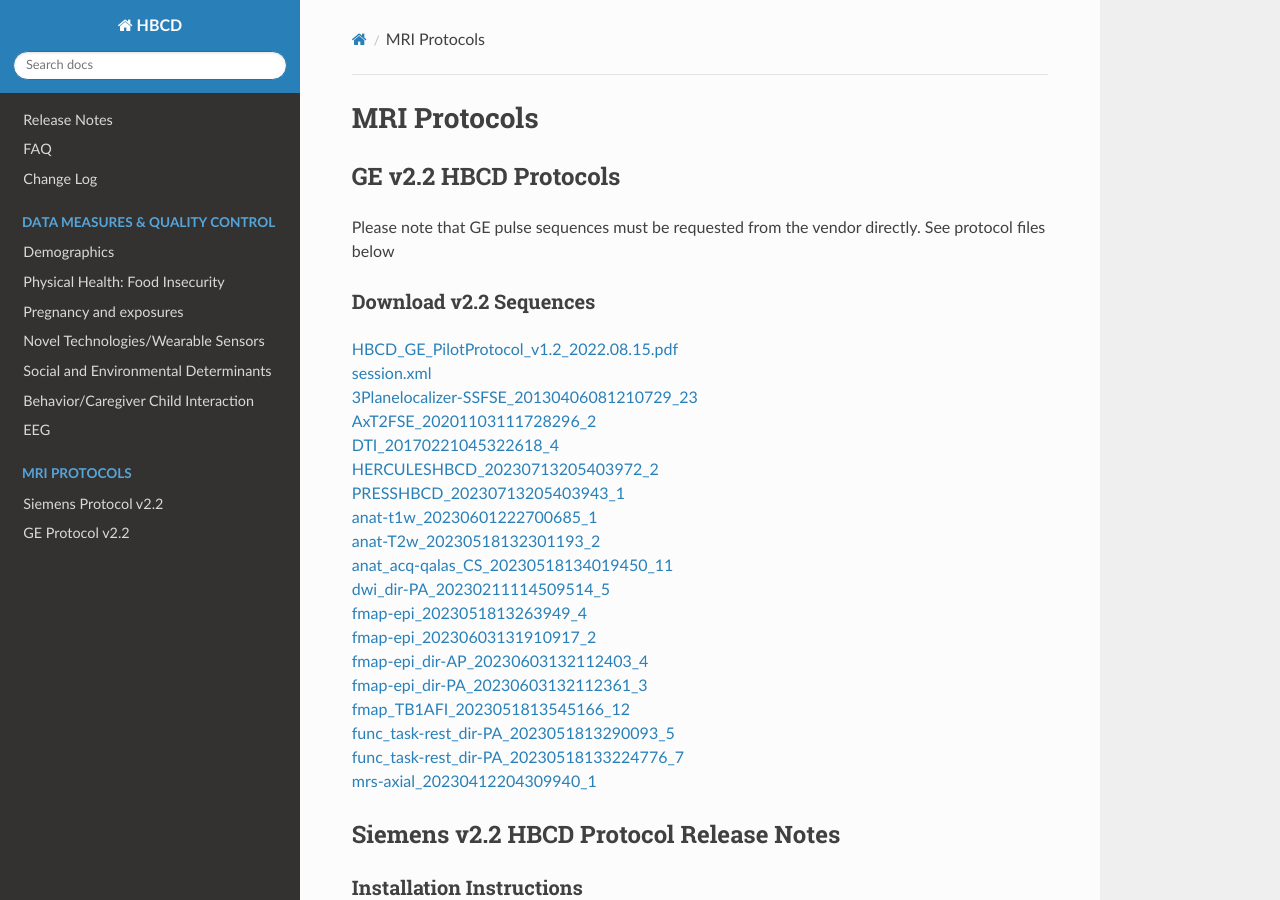
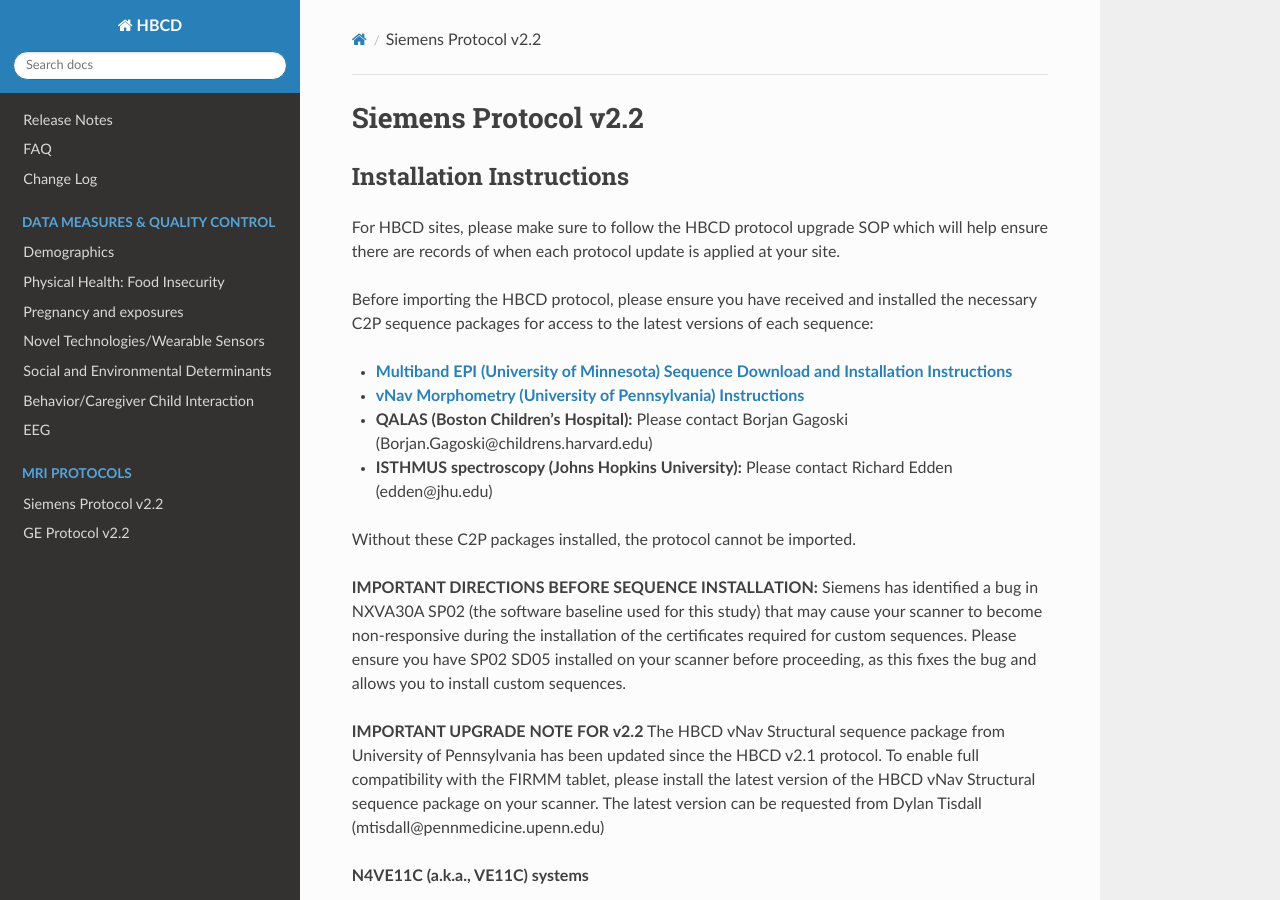
Before and after one commit to mattcieslak/hbcd-docs, an MkDocs documentation site: the page built from docs/mriprotocols/siemens.md, in a window 1280 px wide and 900 px high. Built offline with MkDocs 1.6.1, drawn with Linux system fonts in a browser that asks for light colours; nearby versions of some CDN libraries.

Commit message:
organize mriprotocols

```diff
--- a/docs/mri_protocols.md
+++ b/docs/mriprotocols/siemens.md
@@ -1,32 +1,7 @@
-# MRI Protocols
+# Siemens Protocol v2.2
 
-## GE v2.2 HBCD Protocols
-Please note that GE pulse sequences must be requested from the vendor directly. See protocol files below
+## Installation Instructions
 
-### Download v2.2 Sequences
-[HBCD_GE_PilotProtocol_v1.2_2022.08.15.pdf](v2.2_sequences/ge/HBCD_GE_PilotProtocol_v1.2_2022.08.15.pdf)<br>
-[session.xml](v2.2_sequences/ge/session.xml)<br>
-[3Planelocalizer-SSFSE_20130406081210729_23](v2.2_sequences/ge/3Planelocalizer-SSFSE_20130406081210729_23/LxProtocol)<br>
-[AxT2FSE_20201103111728296_2](v2.2_sequences/ge/AxT2FSE_20201103111728296_2/LxProtocol)<br>
-[DTI_20170221045322618_4](v2.2_sequences/ge/DTI_20170221045322618_4/LxProtocol)<br>
-[HERCULESHBCD_20230713205403972_2](v2.2_sequences/ge/HERCULESHBCD_20230713205403972_2/LxProtocol)<br>
-[PRESSHBCD_20230713205403943_1](v2.2_sequences/ge/PRESSHBCD_20230713205403943_1/LxProtocol)<br>
-[anat-t1w_20230601222700685_1](v2.2_sequences/ge/anat-t1w_20230601222700685_1/LxProtocol)<br>
-[anat-T2w_20230518132301193_2](v2.2_sequences/ge/anat-T2w_20230518132301193_2/LxProtocol)<br>
-[anat_acq-qalas_CS_20230518134019450_11](v2.2_sequences/ge/anat_acq-qalas_CS_20230518134019450_11/LxProtocol)<br>
-[dwi_dir-PA_20230211114509514_5](v2.2_sequences/ge/dwi_dir-PA_20230211114509514_5/LxProtocol)<br>
-[fmap-epi_2023051813263949_4](v2.2_sequences/ge/fmap-epi_2023051813263949_4/LxProtocol)<br>
-[fmap-epi_20230603131910917_2](v2.2_sequences/ge/fmap-epi_20230603131910917_2/LxProtocol)<br>
-[fmap-epi_dir-AP_20230603132112403_4](v2.2_sequences/ge/fmap-epi_dir-AP_20230603132112403_4/LxProtocol)<br>
-[fmap-epi_dir-PA_20230603132112361_3](v2.2_sequences/ge/fmap-epi_dir-PA_20230603132112361_3/LxProtocol)<br>
-[fmap_TB1AFI_2023051813545166_12](v2.2_sequences/ge/fmap_TB1AFI_2023051813545166_12/LxProtocol)<br>
-[func_task-rest_dir-PA_2023051813290093_5](v2.2_sequences/ge/func_task-rest_dir-PA_2023051813290093_5/LxProtocol)<br>
-[func_task-rest_dir-PA_20230518133224776_7](v2.2_sequences/ge/func_task-rest_dir-PA_20230518133224776_7/LxProtocol)<br>
-[mrs-axial_20230412204309940_1](v2.2_sequences/ge/mrs-axial_20230412204309940_1/LxProtocol)<br>
-
-## Siemens v2.2 HBCD Protocol Release Notes
-
-### Installation Instructions
 For HBCD sites, please make sure to follow the HBCD protocol upgrade SOP which will help ensure there are records of when each protocol update is applied at your site.
 
 Before importing the HBCD protocol, please ensure you have received and installed the necessary C2P sequence packages for access to the latest versions of each sequence:
@@ -52,6 +27,8 @@
 This software baseline is no longer supported. All scanners must upgrade to NXVA30A SP02 to run the v2.0 or later protocol.
 
 **NXVA30A (a.k.a., XA30) systems**
+
+
 
 1. This package can only be installed on systems with the SP02 service pack installed. To confirm this is installed, go to the "?" menu in the top-right corner of the scanner console, then select "About", then click on “System Info”; a window should pop up with the following version information:
 
@@ -137,23 +114,29 @@
 
 Figure 1. Check for fully installed sequences in DEFAULT > Sequence Region > Customer Sequences > Default.
 
-![siemens_fig1](images/siemens_fig1.png)
+![siemens_fig1](./../images/siemens_fig1.png)
 
-### Operation Instructions
+## Operation Instructions
 
 Operation instructions (a.k.a, SOP) can be found [here](https://hbcdstudy.atlassian.net/wiki/pages/viewpageattachments.action?pageId=85033234)
 
 
-### Update History
+## Update History
 
 
-#### v2.2 (April 19, 2024)
+### v2.2 (April 19, 2024)
+
+
+
 * anat-t1w and anat-t2w now have the BOLD Add-In to enable connection to FIRMM
 * fMRI and DWI scans have now all be configured to auto-open the inline display
 * anat-t2w had its B0 Shim set to Standard
 
 
-#### v2.1 (June 30, 2023)
+### v2.1 (June 30, 2023)
+
+
+
 * SVS localizer protocols (axial and coronal) have been updated to reduce SAR:
     * RF Pulse Type: Normal -> Low SAR
     * Allowed Delay: 0 s -> 30 s
@@ -163,7 +146,10 @@
 * anat-t1w had its TI changed from 1100 ms to 1060 ms (this had been incorrectly set in v2.0)
 
 
-#### v2.0 (June 20, 2023)
+### v2.0 (June 20, 2023)
+
+
+
 * [N4VE11] N4VE11 is no longer supported. All scanners must be upgraded to NXVA30A SP02 to run the v2.0 protocol.
 * [NXVA30] DWI protocol was modified:
     * Prescan Normalize turned on (Normalize -> Prescan)
@@ -177,12 +163,18 @@
 * [NXVA30] There are now only 2 repetitions of the EPI field mapping sequences during the fMRI block (previously field mapping was repeated 3 times).
 
 
-#### v1.5.2 (April 1, 2023)
+### v1.5.2 (April 1, 2023)
+
+
+
 * [N4VE11] There are no changes to the N4VE11 protocol, so it remains at v1.4 but is included in the v1.5.1 directory.
 * [NXVA30] The DWI protocol was again modified to have all derived images disabled except for FA Map. We previously tried to disable all derived images (see v1.5). However, a bug in the DWI sequence causes all derived images to be reenabled whenever the protocol is opened, unless at least one derived image is selected.
 
 
-#### v1.5.1 (March 16, 2023)
+### v1.5.1 (March 16, 2023)
+
+
+
 * [N4VE11] There are no changes to the N4VE11 protocol, so it remains at v1.4 but is included in the v1.5.1 directory.
 * [NXVA30] Copy references settings were corrected for spectroscopy sequences in 32-channel protocol. Previously some scans copied the incorrect information, leading to runtime errors.
 * [NXVA30] To assist in reproducible subject registration, the protocol folders have been set to:
@@ -190,7 +182,10 @@
     * Anatomy -> Brain
 
 
-#### v1.5 (January 25, 2023)
+### v1.5 (January 25, 2023)
+
+
+
 * [N4VE11] There are no changes to the N4VE11 protocol, so it remains at v1.4 but is included in the v1.5 directory.
 * [NXVA30] Sequences were renamed to match their primary BIDS output
 * [NXVA30] The following protocol changes were made to DWI scans:
@@ -208,24 +203,37 @@
     * Image Scaling -> 3.0
 
 
-#### v1.4.1 (October 6, 2022)
+### v1.4.1 (October 6, 2022)
+
+
+
 * [N4VE11] There are no changes to the N4VE11 protocol, so it remains at v1.4 but is included in the v1.4.1 directory.
 * [NXVA30] Corrected the automatic FOV-copying links for resting state fMRI in 32-channel protocol.
 * [NXVA30] Added the "Set Strategy To Fixed" step to the start of the protocols, ensuring that the table remains stationary for the duration of the scan session.
 * [NXVA30] Added the "BOLD add in" to the fMRI and DWI scans, pre-populated with default information to enable support for the FIRMM tablet.
 
-#### v1.4 (August 3, 2022)
+
+### v1.4 (August 3, 2022)
+
+
+
 * First release at NXVA30A
 * [NXVA30] T2w_SPACE now uses CS factor of 4 instead of 2x2 GRAPPA
 * [NXVA30 and N4VE11] Now include up-to-date diffusion direction files with the protocol. Also confirmed that diffusion protocol is using these up-to-date direction files.
 * [NXVA30 and N4VE11] Changed default location of SVS voxel to isocenter and default alignment to transversal.
 
 
-#### v1.3 (July 14, 2022)
+### v1.3 (July 14, 2022)
+
+
+
 * Localizer_SVS has been changed to a HASTE-based protocol.
 
 
-#### v1.2 (June 28, 2022)
+### v1.2 (June 28, 2022)
+
+
+
 * SpinEchoFieldMap_AP, SpinEchoFieldMap_PA, and rfMRI_REST_PA, had the following adjustments to prevent triggering the peripheral nerve stimulation model:
     * FOV 216 mm
     * Matrix Size 108 pixels
@@ -233,17 +241,25 @@
     * Echo Spacing 0.56 ms
 * QALAS3d_1p3mm_R2 had its FOV unlinked from T2w_SPACE, and is now set manually. tfl_b1map is now set to default its FOV to follow QALAS3d_1p3mm.
 
-#### v1.1.2 (June 20, 2022)
+
+### v1.1.2 (June 20, 2022)
+
+
+
 * SpinEchoFieldMap_AP, SpinEchoFieldMap_PA, and rfMRI_REST_PA, corrected to have pure axial orientation for FOV (was previously angled T > C).
 
 
-#### v1.1.1 (June 16, 2022)
+### v1.1.1 (June 16, 2022)
+
+
 
 * DWI_pe2_AP correct to no longer wait for user before starting; this was missed in the previous v1.1 release.
 * Corrected Localizer_SVS to have “Body part examined” set to “Brain”. This was missed in the previous v1.1 release.
 
 
-#### v1.1 (June 13, 2022)
+### v1.1 (June 13, 2022)
+
+
 
 * Replaced Localizer with Localizer_quiet, based on Baby Connectome Project localizer (with addition of "Acoustic Noise Reduction" filter) to reduce acoustic noise.
 * FOV for QALAS3d_1p3mm_R2, tfl_b1map, and T1w_MPR have now been set to default to follow the FOV for T2w_SPACE.
@@ -263,11 +279,12 @@
 * All scans have "Body part examined" set to "Brain".
 
 
-#### v1.0 (April 19, 2022)
+### v1.0 (April 19, 2022)
 
 Initial release.
 
-### Download v2.2 Sequences
+
+## Download v2.2 Sequences
 [HBCD_v2.2_32ch.pdf](v2.2_sequences/siemens/HBCD_v2.2_32ch.pdf)<br>
 [HBCD_v2.2_64ch.pdf](v2.2_sequences/siemens/HBCD_v2.2_64ch.pdf)<br>
 [HBCD_v2.2_32ch.exar1](v2.2_sequences/siemens/HBCD_v2.2_32ch.exar1)<br>
--- a/mkdocs.yml
+++ b/mkdocs.yml
@@ -16,5 +16,5 @@
     - Behavior/Caregiver Child Interaction: measures/behavior.md
     - EEG: measures/eeg.md
   - MRI Protocols:
-    - Siemens Protocol v2.2: seimens.md
-    - GE Protocol v2.2: ge.md
+    - Siemens Protocol v2.2: mriprotocols/seimens.md
+    - GE Protocol v2.2: mriprotocols/ge.md
```
Also changed, not shown: docs/siemens.md (deleted, +0 -293 lines), docs/mriprotocols/ge.md (renamed from docs/ge.md).
